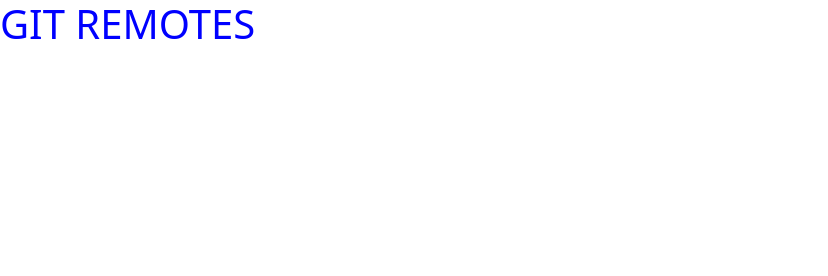
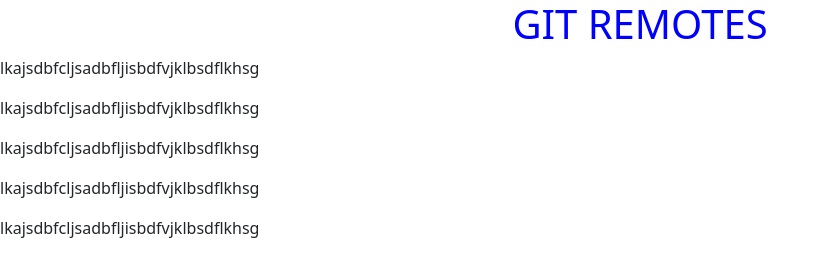
Before and after one commit to Sdux734/Repository1, a plain HTML site: page index.html in a window 1280 px wide. Shown: the whole page, without its empty margins (0-828 px from the left). Drawn offline with nearby package versions, Linux system fonts and the light colour scheme.

Commit message:
aggiunta elementi

```diff
--- a/index.html
+++ b/index.html
@@ -13,7 +13,16 @@
 </head>
 <body>
 
-    <h1 style="color: blue;">GIT REMOTES</h1>
+    <h1 style="color: blue; text-align: center;">GIT REMOTES</h1>
+
+
+    <div>
+        <p>lkajsdbfcljsadbfljisbdfvjklbsdflkhsg</p>
+        <p>lkajsdbfcljsadbfljisbdfvjklbsdflkhsg</p>
+        <p>lkajsdbfcljsadbfljisbdfvjklbsdflkhsg</p>
+        <p>lkajsdbfcljsadbfljisbdfvjklbsdflkhsg</p>
+        <p>lkajsdbfcljsadbfljisbdfvjklbsdflkhsg</p>
+    </div>
 
     <script src="https://cdn.jsdelivr.net/npm/bootstrap@5.3.3/dist/js/bootstrap.bundle.min.js"
         integrity="sha384-YvpcrYf0tY3lHB60NNkmXc5s9fDVZLESaAA55NDzOxhy9GkcIdslK1eN7N6jIeHz"
```
